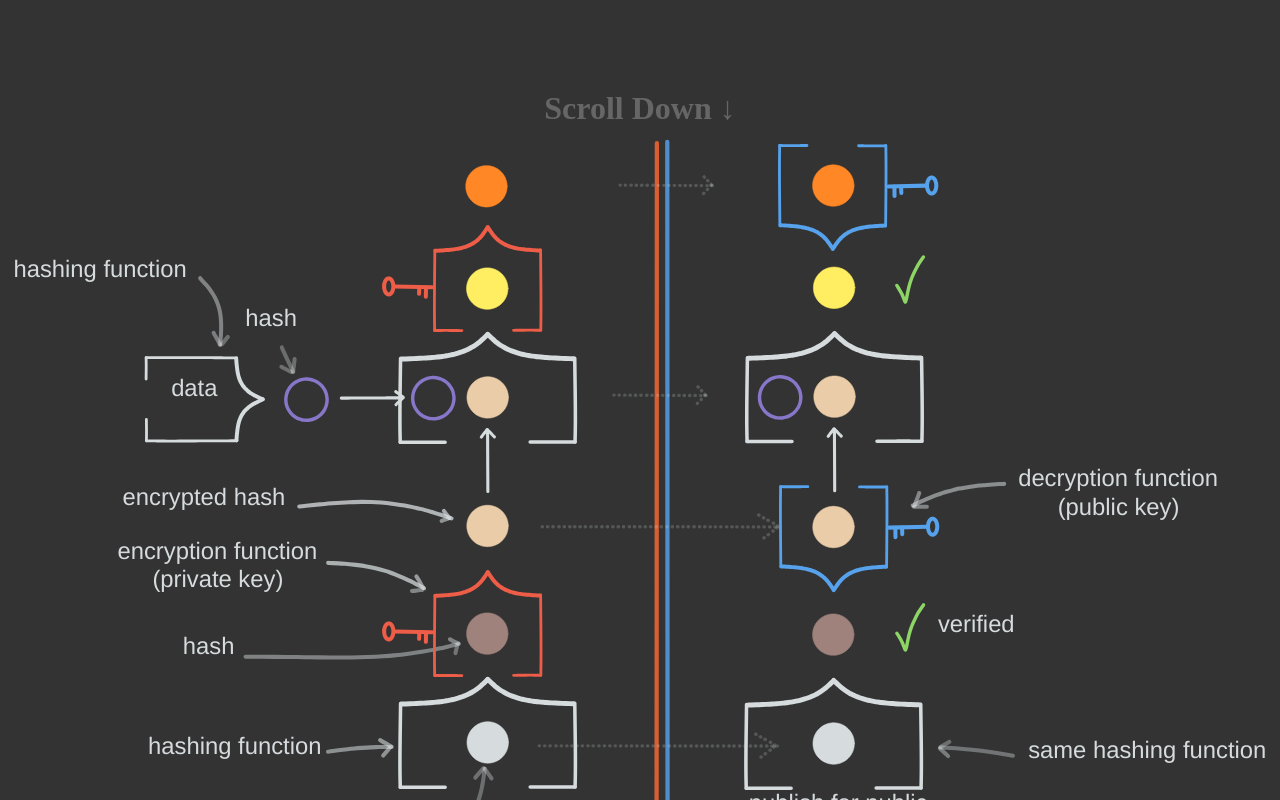
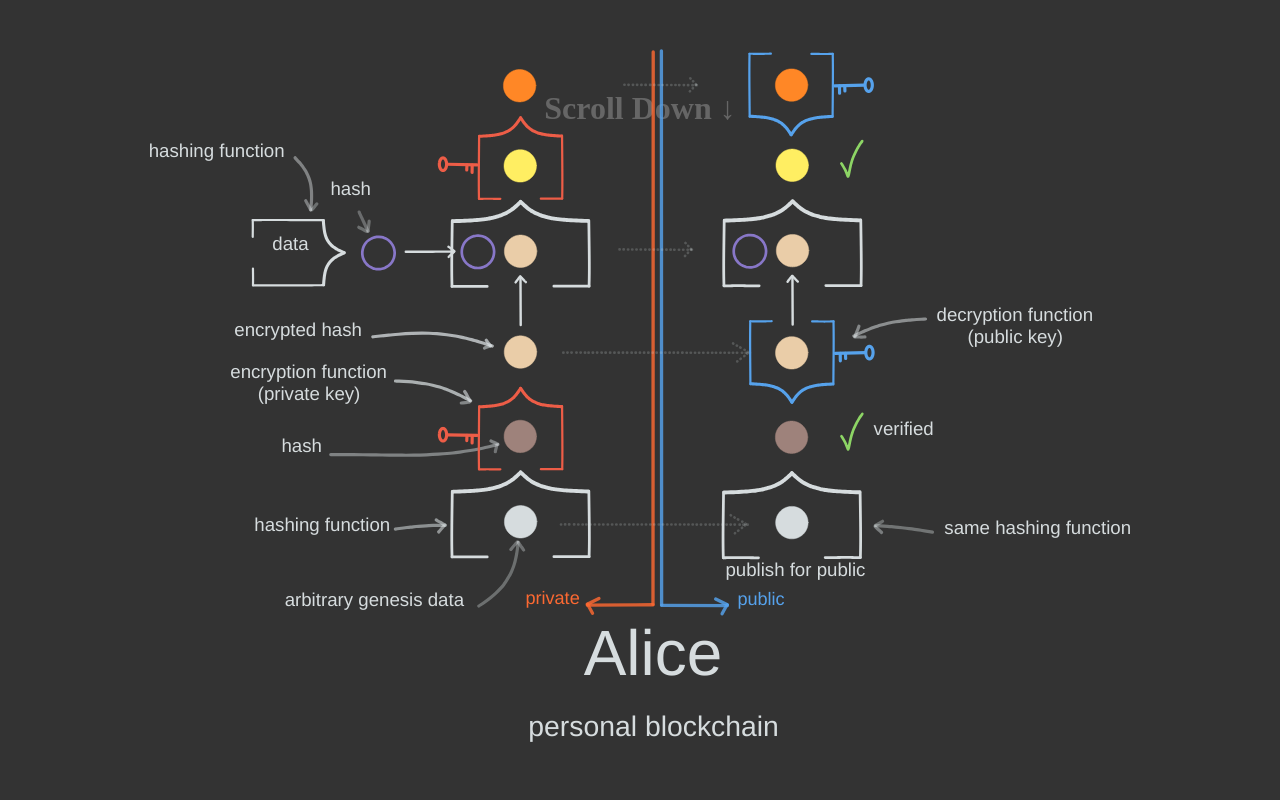
Before and after one commit to ianleblanc/diagrams, a plain HTML site: page Alice-PBC.html in a window 1280 px wide. Shown: the top 800 px of the page. Drawn offline with nearby package versions, Linux system fonts and the light colour scheme; a script that the page names is missing.

Commit message:
Update Alice-PBC.html

```diff
--- a/Alice-PBC.html
+++ b/Alice-PBC.html
@@ -21,14 +21,13 @@ color: #666;
 #svg {
   position: fixed;
   margin: auto;
-  margin-top: 10%;
-  margin-bottom: -10%;
   top: 0;
   left: 0;
   right: 0;
   bottom: 0;
   width:100%;
   height:auto;
+  max-height:90%;
 }
 
 
```
